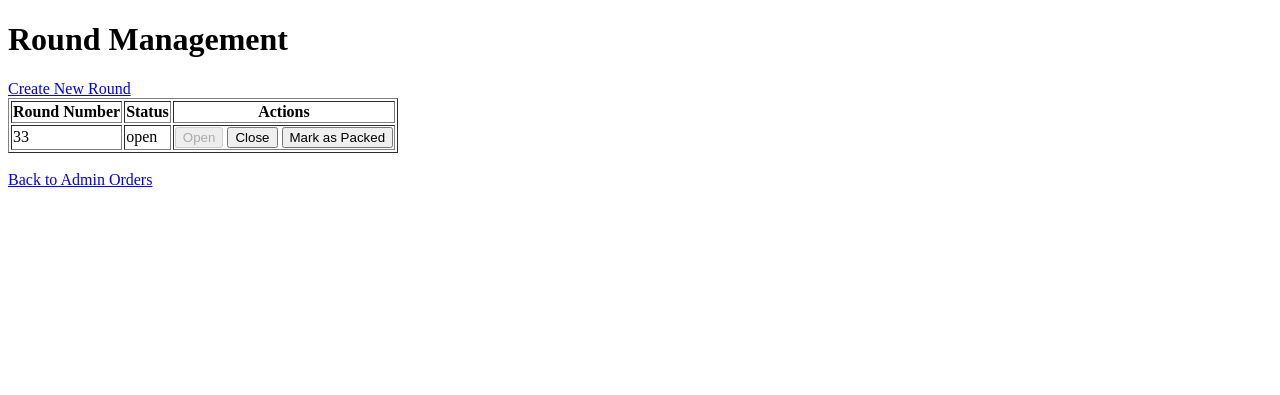
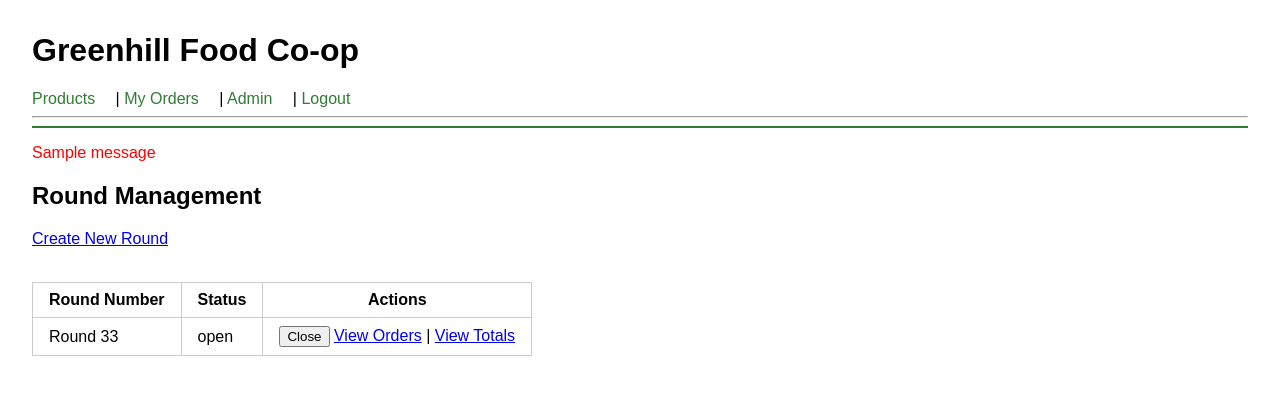
Before and after one commit to L13-fan/greenhill-food-coop-ordering-system, a Flask app: page /admin/rounds in a window 1280 px wide. Shown: the top 395 px of the page. Run offline with Flask 3, Linux system fonts and the light colour scheme; tables that the repository leaves empty hold one stand-in row (values such as "Sample post"); one stand-in notice (Sample message) is shown.

Commit message:
fix: add order status display and update run instructions based on demo feedback (Sprint 3)

```diff
--- a/app.py
+++ b/app.py
@@ -114,16 +114,38 @@ def my_orders():
 
 @app.route("/admin/orders")
 def admin_orders():
-    # 检查当前登录的成员是不是协调员（这里假设协调员的 member_id 是 1）
-    # 如果你希望简单点，可以先检查是否存在 member_id，如果是普通成员就拦截
-    if "member_id" in session:
-        # 假设只有 ID 为 1 的是协调员，其他人访问就拦截
-        if session["member_id"] != 1:
-            flash("Access denied. Members cannot view all orders.")
-            return redirect(url_for("my_orders"))
+    if "member_id" not in session:
+        return redirect(url_for("login"))
+    if session["member_id"] != 1:
+        flash("Access denied. Members cannot view all orders.")
+        return redirect(url_for("my_orders"))
 
-    orders = Order.query.all()
-    return render_template("admin_orders.html", orders=orders)
+    # 1. 获取所有轮次供下拉菜单使用
+    rounds = Round.query.order_by(Round.number.desc()).all()
+
+    # 2. 获取用户选择的轮次（如果有）
+    selected_round_id = request.args.get("round_id", type=int)
+
+    if selected_round_id:
+        orders = Order.query.filter_by(round_id=selected_round_id).all()
+        selected_round = db.session.get(Round, selected_round_id)
+    else:
+        orders = Order.query.all()
+        selected_round = None
+
+    # 3. 根据当前显示的订单，实时计算汇总
+    totals = {}
+    for order in orders:
+        for line in order.lines:
+            product = line.product
+            if product.name not in totals:
+                totals[product.name] = {'unit': 0, 'kg': 0.0, 'sale_type': product.sale_type}
+            if product.sale_type == 'unit':
+                totals[product.name]['unit'] += int(line.quantity)
+            else:
+                totals[product.name]['kg'] += line.quantity
+
+    return render_template("admin_orders.html", orders=orders, rounds=rounds, selected_round=selected_round, totals=totals)
 
 @app.route("/admin/products")
 def admin_products():
--- a/templates/admin_rounds.html
+++ b/templates/admin_rounds.html
@@ -1,30 +1,24 @@
-<!DOCTYPE html>
-<html>
-<head><title>Round Management</title></head>
-<body>
-    <h1>Round Management</h1>
+{% extends "base.html" %}
+{% block content %}
+<h2>Round Management</h2>
 <a href="{{ url_for('admin_round_new') }}">Create New Round</a>
+<br><br>
 <table border="1">
     <tr><th>Round Number</th><th>Status</th><th>Actions</th></tr>
     {% for r in rounds %}
     <tr>
-            <td>{{ r.number }}</td>
+        <td>Round {{ r.number }}</td>
         <td>{{ r.status }}</td>
         <td>
-                <form action="{{ url_for('admin_round_change_status', round_id=r.id, new_status='open') }}" method="POST" style="display:inline;">
-                    <button type="submit" {% if r.status == 'open' %}disabled{% endif %}>Open</button>
-                </form>
-                <form action="{{ url_for('admin_round_change_status', round_id=r.id, new_status='closed') }}" method="POST" style="display:inline;">
-                    <button type="submit" {% if r.status == 'closed' %}disabled{% endif %}>Close</button>
-                </form>
-                <form action="{{ url_for('admin_round_change_status', round_id=r.id, new_status='packed') }}" method="POST" style="display:inline;">
-                    <button type="submit" {% if r.status == 'packed' %}disabled{% endif %}>Mark as Packed</button>
-                </form>
+            {% if r.status == 'open' %}
+                <form action="{{ url_for('admin_round_change_status', round_id=r.id, new_status='closed') }}" method="POST" style="display:inline;"><button type="submit">Close</button></form>
+            {% elif r.status == 'closed' %}
+                <form action="{{ url_for('admin_round_change_status', round_id=r.id, new_status='packed') }}" method="POST" style="display:inline;"><button type="submit">Mark as Packed</button></form>
+            {% endif %}
+            <a href="{{ url_for('admin_round_orders', round_id=r.id) }}">View Orders</a> |
+            <a href="{{ url_for('admin_round_totals', round_id=r.id) }}">View Totals</a>
         </td>
     </tr>
     {% endfor %}
 </table>
-    <br>
-    <a href="{{ url_for('admin_orders') }}">Back to Admin Orders</a>
-</body>
-</html>
+{% endblock %}
--- a/templates/base.html
+++ b/templates/base.html
@@ -1,24 +1,38 @@
 <!DOCTYPE html>
-<html>
+<html lang="en">
 <head>
-    <meta charset="utf-8">
+    <meta charset="UTF-8">
+    <meta name="viewport" content="width=device-width, initial-scale=1.0">
     <title>Greenhill Food Co-op</title>
+    <!-- 加载静态样式表 -->
     <link rel="stylesheet" href="{{ url_for('static', filename='style.css') }}">
 </head>
 <body>
     <header>
         <h1>Greenhill Food Co-op</h1>
         <nav>
-            <a href="{{ url_for('products') }}">Products</a>
-            <a href="{{ url_for('my_orders') }}">My Orders</a>
-            <a href="{{ url_for('admin_orders') }}">Admin</a>
+            <!-- 导航栏：去掉容易混淆的单项链接，只保留 Admin 作为一个入口 -->
+            <a href="{{ url_for('products') }}">Products</a> |
+            <a href="{{ url_for('my_orders') }}">My Orders</a> |
+            <a href="{{ url_for('admin_orders') }}">Admin</a> |
             <a href="{{ url_for('logout') }}">Logout</a>
         </nav>
+        <hr>
     </header>
+
     <main>
+        <!-- 显示 Flash 消息（例如登录失败、操作成功等提示） -->
         {% with messages = get_flashed_messages() %}
-            {% for m in messages %}<p class="flash">{{ m }}</p>{% endfor %}
+            {% if messages %}
+                <div class="flashes" style="color: red; margin-bottom: 15px;">
+                {% for message in messages %}
+                    {{ message }}<br>
+                {% endfor %}
+                </div>
+            {% endif %}
         {% endwith %}
+
+        <!-- 这里是各个子页面（如 my_orders.html）具体内容注入的地方 -->
         {% block content %}{% endblock %}
     </main>
 </body>
```
Also changed, not shown: templates/admin_orders.html (+44 -15 lines), templates/my_orders.html (+24 -0 lines), templates/product_form.html (added, +27 -0 lines), templates/round_form.html (+11 -13 lines), README.md. Lines whose indentation alone changed are shown as unchanged.
